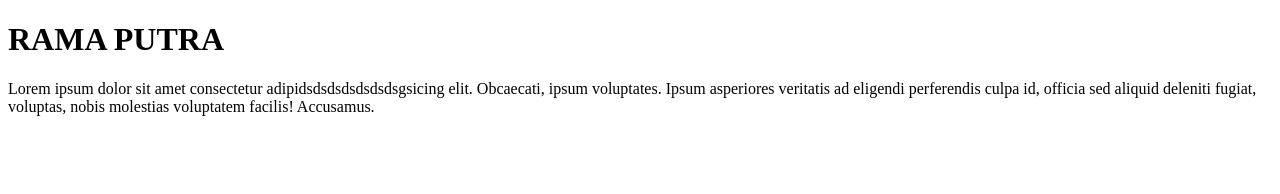
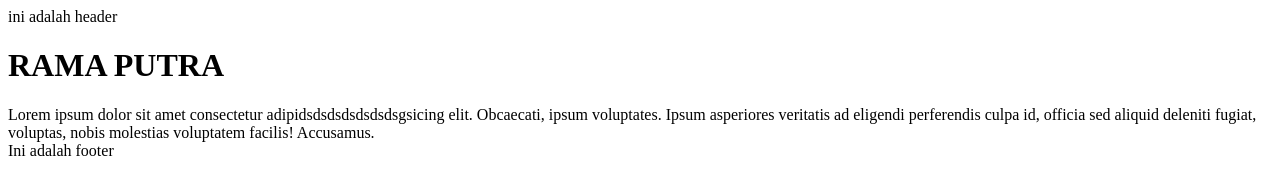
Before and after one commit to ramaputr/CompanyProfile, a plain HTML site: page index.html in a window 1280 px wide. Drawn offline with Linux system fonts and the light colour scheme.

Commit message:
Perubahan

```diff
--- a/index.html
+++ b/index.html
@@ -6,10 +6,11 @@
     <title>Latihan Git</title>
 </head>
 <body>
+    <header>ini adalah header</header>
     <h1>RAMA PUTRA</h1>
     <div>Lorem ipsum dolor sit amet consectetur adipidsdsdsdsdsdsdsgsicing elit. Obcaecati, ipsum voluptates. Ipsum asperiores veritatis ad eligendi perferendis culpa id, officia sed aliquid deleniti fugiat, voluptas, nobis molestias voluptatem facilis! Accusamus.
 
     </div>
-
+    <footer>Ini adalah footer</footer>
 </body>
 </html>
```
